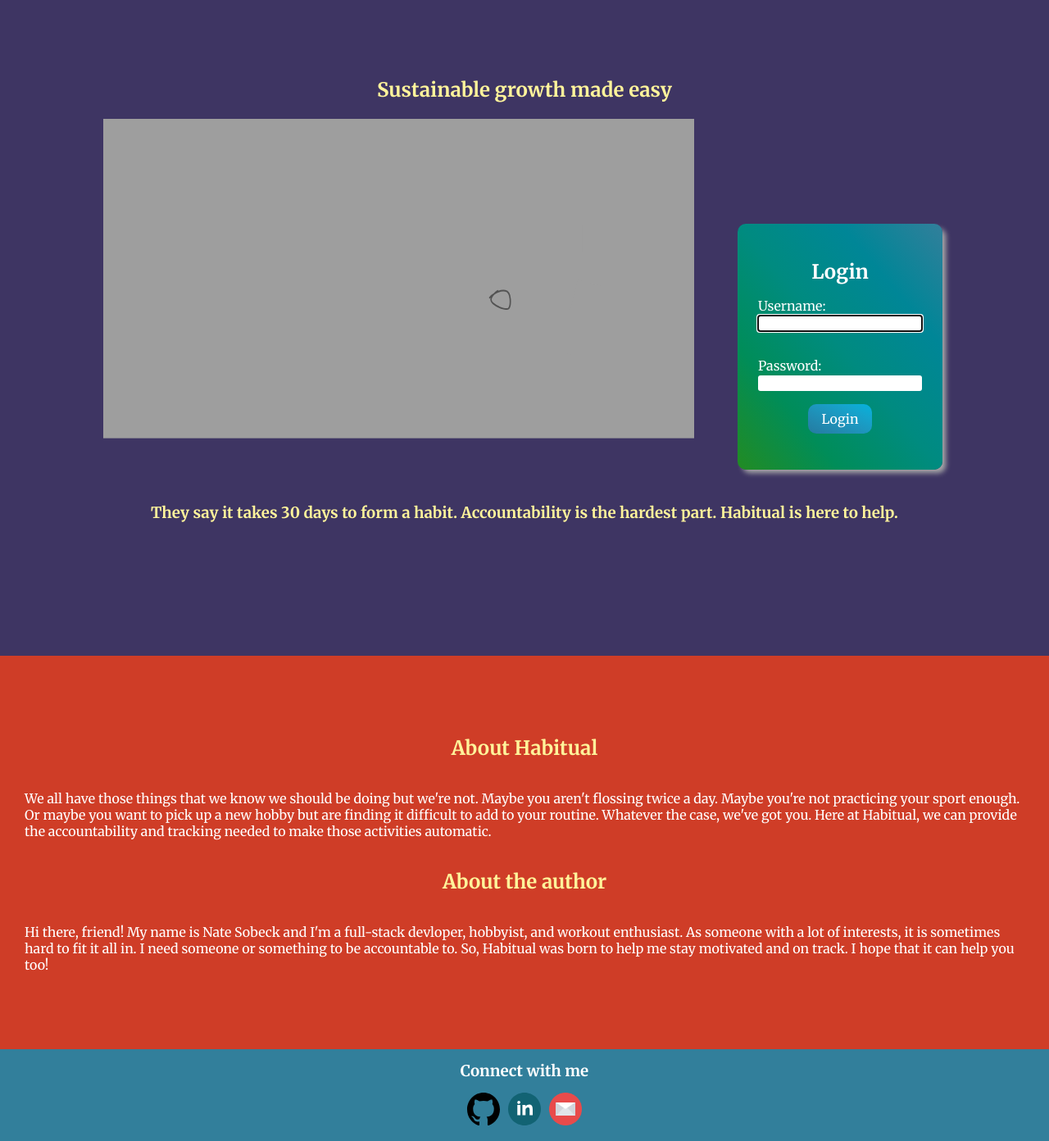
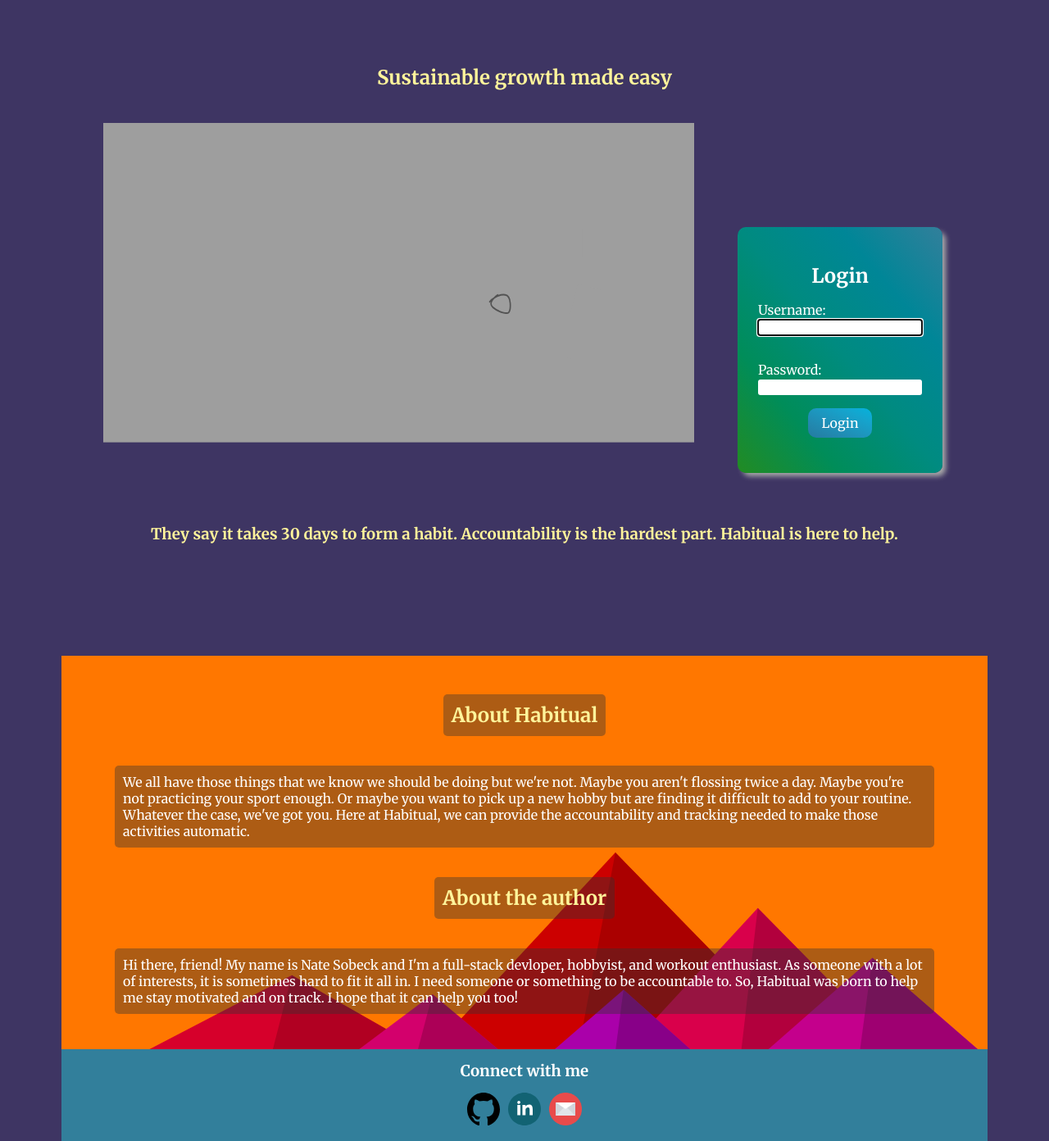
Before and after one commit to natesobeck/habitual, a Django app: page / in a window 1280 px wide. Shown: the part 75-1467 px from the top of the page at 82% size. Run offline with Django 4.2, Linux system fonts and the light colour scheme.

Commit message:
add styling to about section

```diff
--- a/main_app/static/css/home.css
+++ b/main_app/static/css/home.css
@@ -14,8 +14,12 @@
 }
 
 #about {
-  background-color: var(--color1);
+  /* background-color: var(--color1); */
+  background-image: url(../images/flat-mountains.svg);
+  background-size: cover;
+  background-position: center;
   min-height: 60vh;
+  width: 100%;
 }
 
 .about-card {
@@ -91,5 +95,19 @@
 }
 
 .title {
-  margin-top: -50px;
+  margin-top: -5vh;
+  margin-bottom: 5vh;
+  text-align: center;
 }
+
+.subtitle {
+  margin-top: 5vh;
+  text-align: center;
+}
+
+.about-card h1, .about-card p {
+  background-color: rgba(50, 50, 50, .4);
+  padding: 10px;
+  border-radius: 5px;
+  max-width: 1000px;
+}
--- a/main_app/templates/home.html
+++ b/main_app/templates/home.html
@@ -23,7 +23,7 @@
       </form>
     {% endif %}
   </div>
-  <h3 class="header">They say it takes 30 days to form a habit. Accountability is the hardest part. Habitual is here to help.</h3>
+  <h3 class="header subtitle">They say it takes 30 days to form a habit. Accountability is the hardest part. Habitual is here to help.</h3>
 </section>
 
 <section class='section' id='about'>
```
Also changed, not shown: main_app/static/images/flat-mountains.svg (added).
